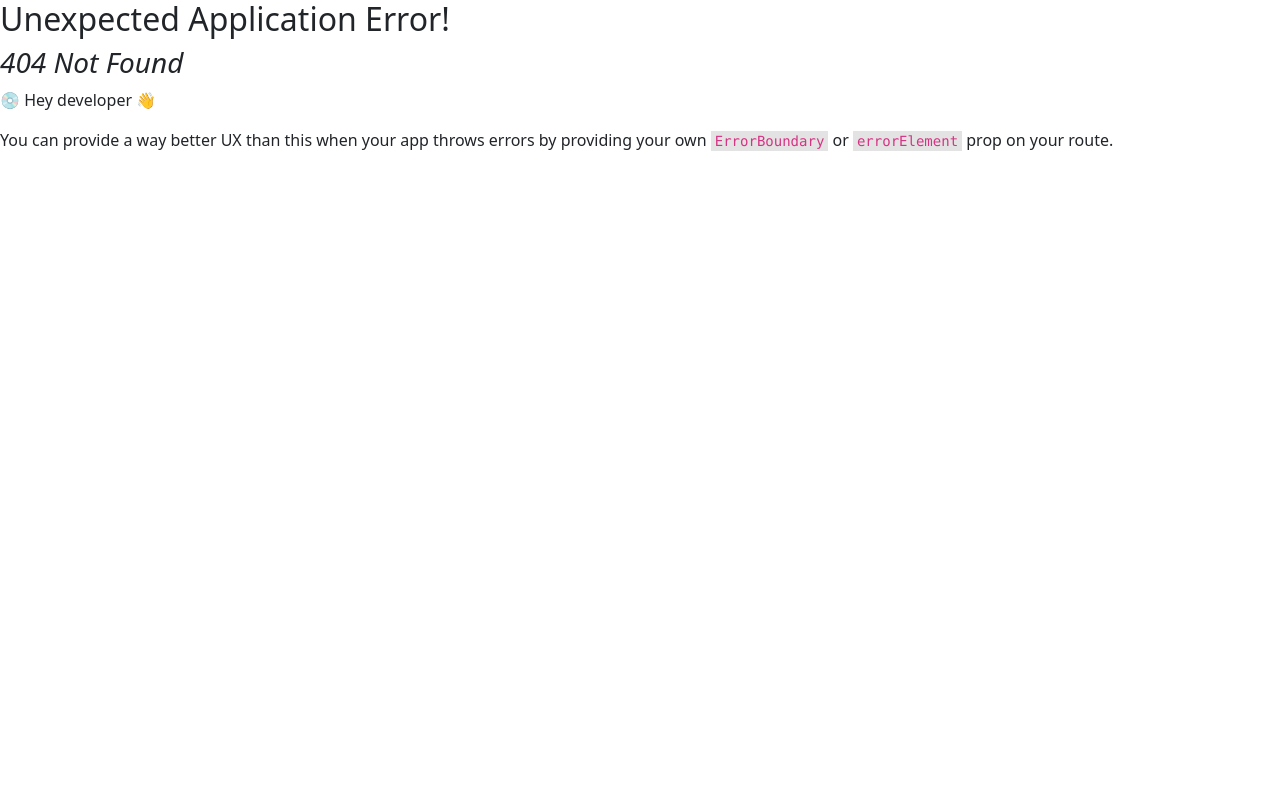
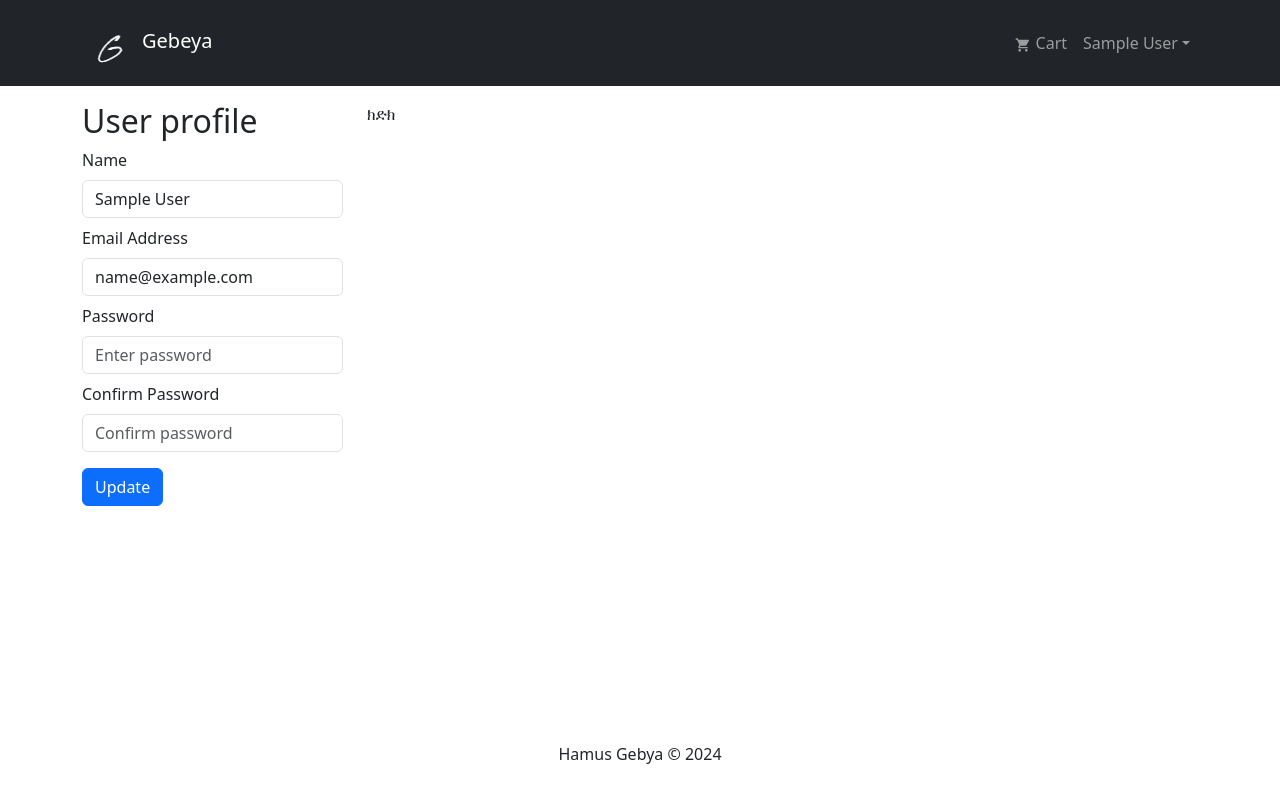
Before and after one commit to isaakgz/Gebeya_TechMart-E-commerce_Website, a React (Vite) app in the folder front-end/: page /profile in a window 1280 px wide. Before the commit this address had no page. Built offline with nearby package versions, Linux system fonts and the light colour scheme; sample sign-in values are in the browser's storage.

Commit message:
user profile and update

```diff
--- /dev/null
+++ b/front-end/src/Pages/ProfileScreen.tsx
@@ -0,0 +1,107 @@
+import { useDispatch, useSelector } from "react-redux";
+import { RootState } from "../store";
+import { useEffect, useState } from "react";
+import { Button, Col, Form, FormGroup, FormLabel, Row } from "react-bootstrap";
+import { useProfileMutation } from "../features/userApiSlices/userApiSlices";
+import Loader from "../components/Loader";
+import { toast } from "react-toastify";
+import { setCredentials } from "../features/authSlice/authSlice";
+
+const ProfileScreen = () => {
+  const [name, setName] = useState("");
+  const [email, setEmail] = useState("");
+  const [password, setPassword] = useState("");
+  const [confirmPassword, setConfirmPassword] = useState("");
+
+  const dispatch = useDispatch();
+  const { userInfo } = useSelector((state: RootState) => state.auth);
+  const [updateProfile, { isLoading: loadingUpdateProfile }] =
+    useProfileMutation();
+
+  useEffect(() => {
+    if (userInfo) {
+      setName(userInfo.name);
+      setEmail(userInfo.email);
+    }
+  }, [userInfo, dispatch, userInfo?.name, userInfo?.email]);
+
+  const submitHandler = async (e: { preventDefault: () => void }) => {
+    e.preventDefault();
+    if (password !== confirmPassword) {
+      toast.error("Password do not match");
+    } else {
+      try {
+        const data: { name: string; email: string; password?: string } = {
+          name,
+          email,
+        };
+
+        if (password) {
+          data.password = password;
+        }
+
+        const res = await updateProfile(data).unwrap();
+
+        if (res) {
+          dispatch(setCredentials({ ...res }));
+          toast.success("Profile Updated");
+        }
+      } catch (error) {
+        toast.error((error as string) || "Something went wrong");
+      }
+    }
+  };
+
+  return (
+    <Row>
+      <Col md={3}>
+        <h2>User profile</h2>
+        <Form onSubmit={submitHandler}>
+          <FormGroup controlId="name" className="my-2">
+            <FormLabel>Name</FormLabel>
+            <Form.Control
+              type="text"
+              placeholder="Enter name"
+              value={name}
+              onChange={(e) => setName(e.target.value)}
+            />
+          </FormGroup>
+          <FormGroup controlId="email" className="my-2">
+            <FormLabel>Email Address</FormLabel>
+            <Form.Control
+              type="email"
+              placeholder="Enter email"
+              value={email}
+              onChange={(e) => setEmail(e.target.value)}
+            />
+          </FormGroup>
+          <FormGroup controlId="password" className="my-2">
+            <FormLabel>Password</FormLabel>
+            <Form.Control
+              type="password"
+              placeholder="Enter password"
+              value={password}
+              onChange={(e) => setPassword(e.target.value)}
+            />
+          </FormGroup>
+          <FormGroup controlId="confirmPassword" className="my-2">
+            <FormLabel>Confirm Password</FormLabel>
+            <Form.Control
+              type="password"
+              placeholder="Confirm password"
+              value={confirmPassword}
+              onChange={(e) => setConfirmPassword(e.target.value)}
+            />
+          </FormGroup>
+          <Button type="submit" variant="primary" className="my-2">
+            Update
+          </Button>
+          {loadingUpdateProfile && <Loader />}
+        </Form>
+      </Col>
+      <Col md={9}>ክድክ</Col>
+    </Row>
+  );
+};
+
+export default ProfileScreen;
--- a/front-end/src/features/userApiSlices/userApiSlices.ts
+++ b/front-end/src/features/userApiSlices/userApiSlices.ts
@@ -34,8 +34,22 @@ export const userApiSlice = apiSlice.injectEndpoints({
     logout: builder.mutation<void, null>({
       query: () => ({ url: `${USERS_URL}/logout`, method: "POST" }),
     }),
+    profile: builder.mutation<
+      { _id: string; name: string; email: string; isAdmin: boolean }, // Output data type
+      { name: string; email: string; password?: string }
+    >({
+      query: (data) => ({
+        url: `${USERS_URL}/profile`,
+        method: "PUT",
+        body: data,
+      }),
+    }),
   }),
 });
 
-export const { useLoginMutation, useLogoutMutation, useRegisterMutation } =
-  userApiSlice;
+export const {
+  useLoginMutation,
+  useLogoutMutation,
+  useRegisterMutation,
+  useProfileMutation,
+} = userApiSlice;
--- a/front-end/src/main.tsx
+++ b/front-end/src/main.tsx
@@ -23,6 +23,7 @@ import PrivateRoute from "./components/PrivateRoute.tsx";
 import PamentPage from "./Pages/PaymentPage.tsx";
 import PlaceOrder from "./Pages/PlaceOrder.tsx";
 import OrderPage from "./Pages/OrderPage.tsx";
+import ProfileScreen from "./Pages/ProfileScreen.tsx";
 
 const router = createBrowserRouter(
   createRoutesFromElements(
@@ -38,6 +39,7 @@ const router = createBrowserRouter(
         <Route path="/payment" element={<PamentPage />} />
         <Route path="/placeorder" element={<PlaceOrder />} />
         <Route path="/order/:id" element={<OrderPage />} />
+        <Route path="/profile" element={<ProfileScreen/>} />
       </Route>
     </Route>
   )
```
